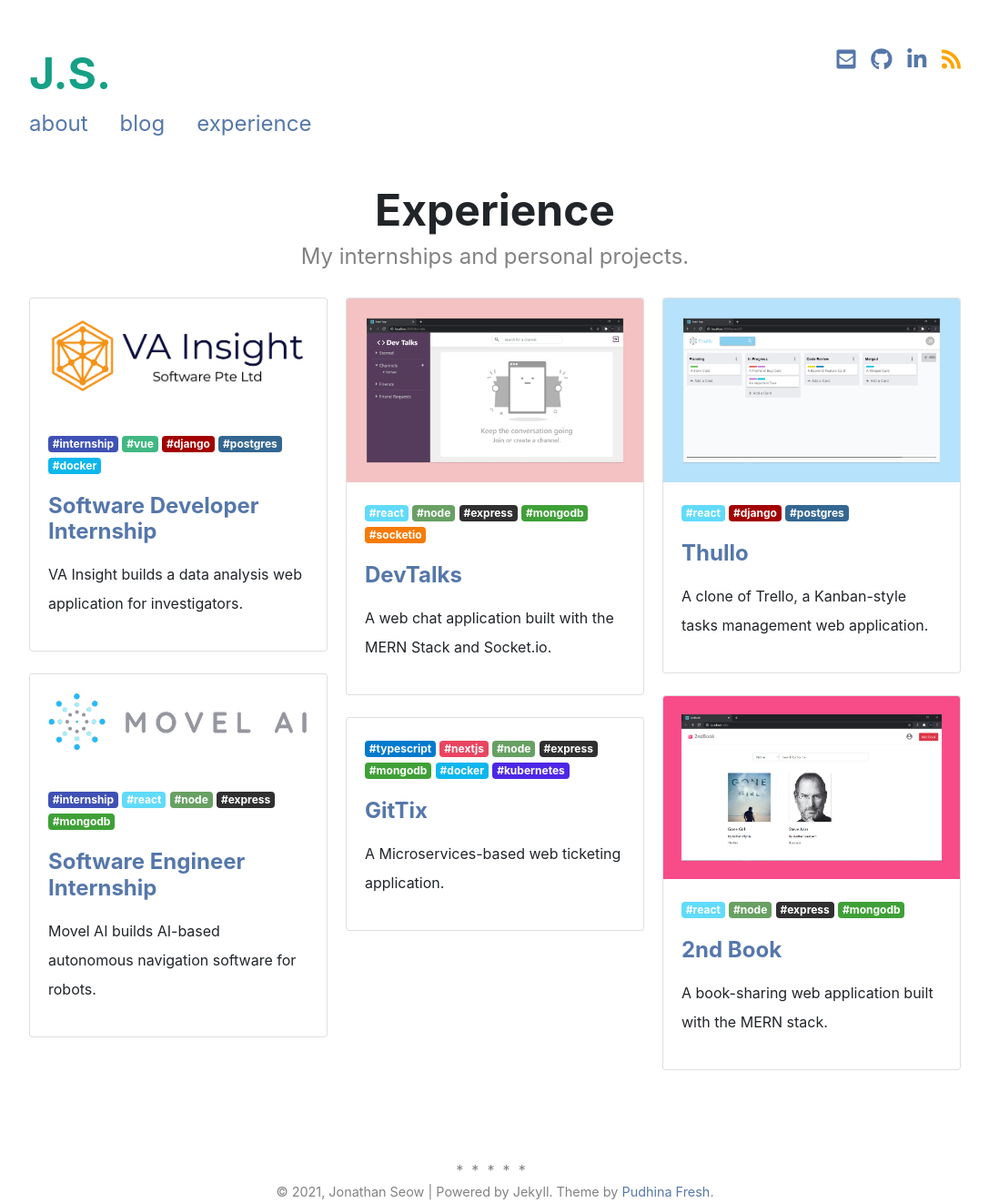
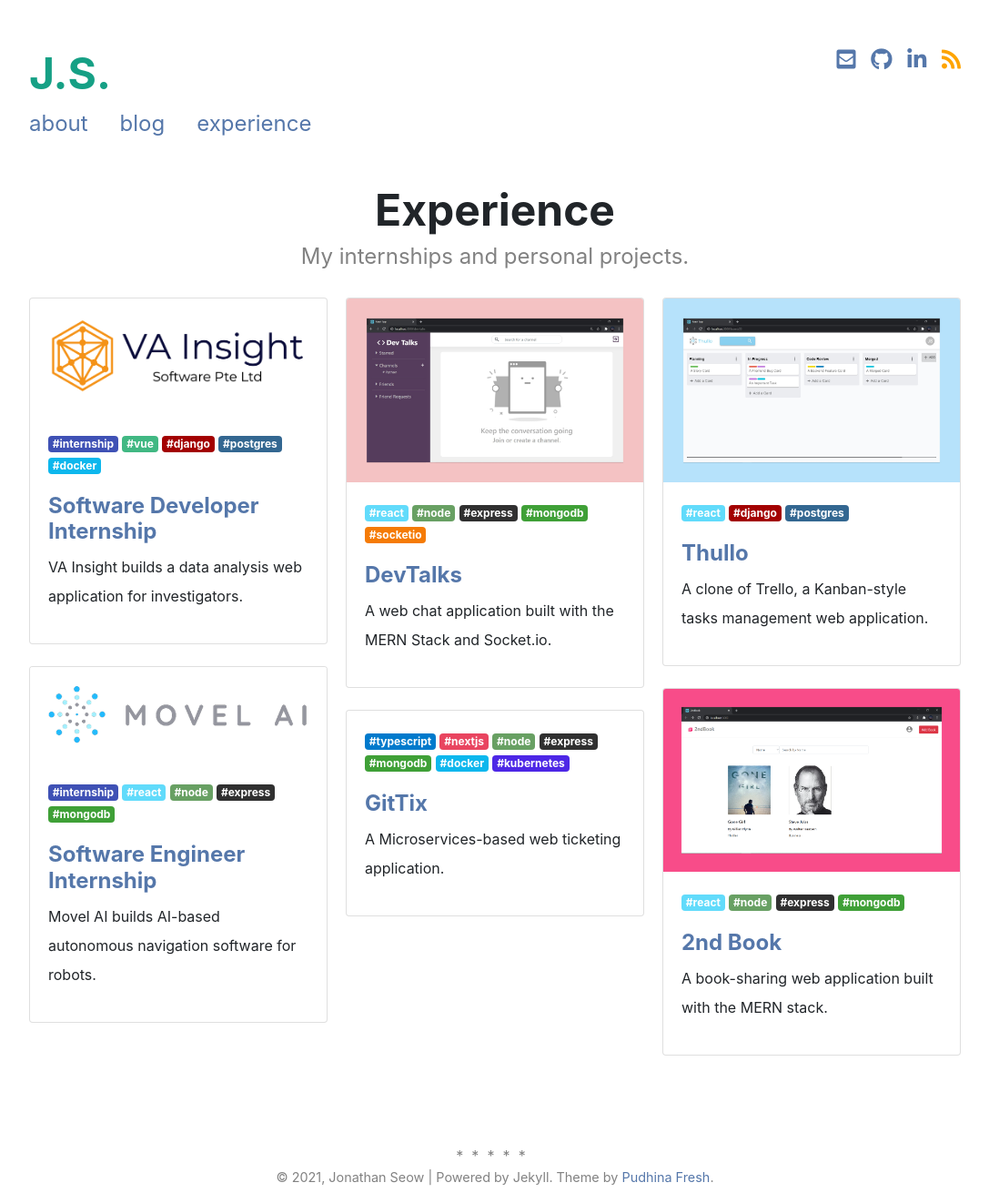
Before and after one commit to jseow5177/blog, a Jekyll site: the page built from pages/projects.html, in a window 1280 px wide. Shown: the whole page at 91% size, without its empty margins (96-1183 px from the left). Built offline with Jekyll 4.4.1, drawn with Linux system fonts in a browser that asks for light colours; nearby versions of some CDN libraries; a style sheet for code colours, icons or effects is not loaded.

Commit message:
Remove unused p tag

```diff
--- a/_data/projects.yml
+++ b/_data/projects.yml
@@ -15,7 +15,7 @@
   id: p1
   img_src: /assets/img/projects/va-insight.png
   description_less: >
-    <p>VA Insight builds a data analysis web application for investigators.</p>
+    VA Insight builds a data analysis web application for investigators.
   description_more: >
     <p>Internship lasted from Aug 2020 to Jan 2021.</p>
 
@@ -27,7 +27,7 @@
   id: p2
   img_src: /assets/img/projects/movel.png
   description_less: >
-    <p>Movel AI builds AI-based autonomous navigation software for robots.</p>
+    Movel AI builds AI-based autonomous navigation software for robots.
   description_more: >
     <p>Internship lasted from April 2020 to July 2020.</p>
 
@@ -39,7 +39,7 @@
   id: p3
   img_src: /assets/img/projects/dev-talks.jpg
   description_less: >
-    <p>A web chat application built with the MERN Stack and Socket.io.</p>
+    A web chat application built with the MERN Stack and Socket.io.
   description_more: >
     <p>Project ended in June 2020.</p>
 
@@ -52,7 +52,7 @@
   id: p4
   img_src:
   description_less: >
-    <p>A Microservices-based web ticketing application.</p>
+    A Microservices-based web ticketing application.
   description_more: >
     <p>Project is part of an Udemy course.</p>
 
@@ -65,7 +65,7 @@
   id: p5
   img_src: /assets/img/projects/thullo.jpg
   description_less: >
-    <p>A clone of Trello, a Kanban-style tasks management web application.</p>
+    A clone of Trello, a Kanban-style tasks management web application.
   description_more: >
     <p>Project is still in progress.</p>
 
@@ -77,7 +77,7 @@
   id: p6
   img_src: /assets/img/projects/2nd-book.png
   description_less: >
-    <p>A book-sharing web application built with the MERN stack.</p>
+    A book-sharing web application built with the MERN stack.
   description_more: >
     <p>Project ended in Aug 2020.</p>
 
```
